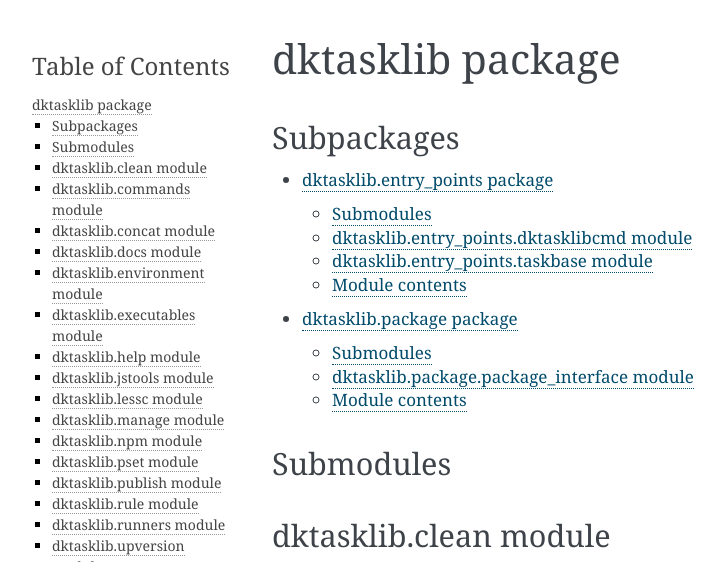
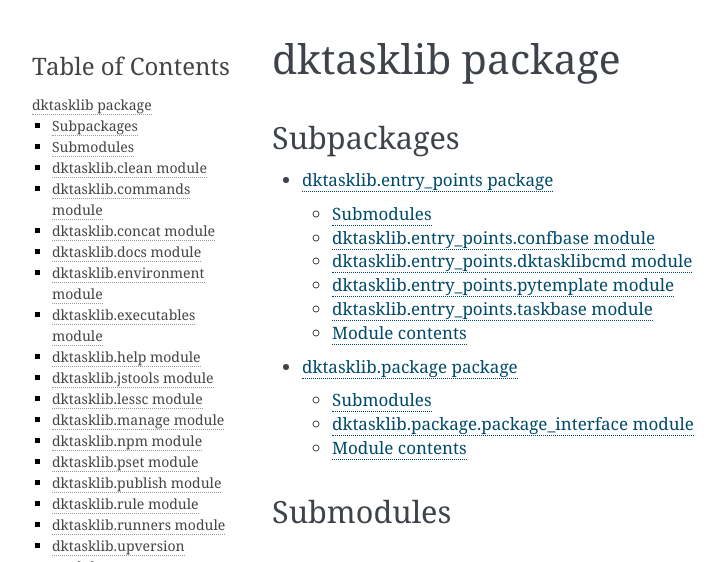
Before and after one commit to datakortet/dk-tasklib, a Sphinx documentation site: the page built from docs/dktasklib.rst, in a window 1280 px wide and 900 px high, cut to the strip 0-562 px from the top of the window. Shown: the whole strip, without its empty margins (148-873 px from the left). Built offline with Sphinx 7.4.7, drawn with Linux system fonts in a browser that asks for light colours.

Commit message:
upversion

```diff
--- a/docs/dktasklib.entry_points.rst
+++ b/docs/dktasklib.entry_points.rst
@@ -1,19 +1,35 @@
-dktasklib\.entry\_points package
-================================
+dktasklib.entry\_points package
+===============================
 
 Submodules
 ----------
 
-dktasklib\.entry\_points\.dktasklibcmd module
----------------------------------------------
+dktasklib.entry\_points.confbase module
+---------------------------------------
+
+.. automodule:: dktasklib.entry_points.confbase
+    :members:
+    :undoc-members:
+    :show-inheritance:
+
+dktasklib.entry\_points.dktasklibcmd module
+-------------------------------------------
 
 .. automodule:: dktasklib.entry_points.dktasklibcmd
     :members:
     :undoc-members:
     :show-inheritance:
 
-dktasklib\.entry\_points\.taskbase module
+dktasklib.entry\_points.pytemplate module
 -----------------------------------------
+
+.. automodule:: dktasklib.entry_points.pytemplate
+    :members:
+    :undoc-members:
+    :show-inheritance:
+
+dktasklib.entry\_points.taskbase module
+---------------------------------------
 
 .. automodule:: dktasklib.entry_points.taskbase
     :members:
--- a/docs/dktasklib.rst
+++ b/docs/dktasklib.rst
@@ -12,168 +12,168 @@
 Submodules
 ----------
 
-dktasklib\.clean module
------------------------
+dktasklib.clean module
+----------------------
 
 .. automodule:: dktasklib.clean
     :members:
     :undoc-members:
     :show-inheritance:
 
-dktasklib\.commands module
---------------------------
+dktasklib.commands module
+-------------------------
 
 .. automodule:: dktasklib.commands
     :members:
     :undoc-members:
     :show-inheritance:
 
-dktasklib\.concat module
-------------------------
+dktasklib.concat module
+-----------------------
 
 .. automodule:: dktasklib.concat
     :members:
     :undoc-members:
     :show-inheritance:
 
-dktasklib\.docs module
-----------------------
+dktasklib.docs module
+---------------------
 
 .. automodule:: dktasklib.docs
     :members:
     :undoc-members:
     :show-inheritance:
 
-dktasklib\.environment module
------------------------------
+dktasklib.environment module
+----------------------------
 
 .. automodule:: dktasklib.environment
     :members:
     :undoc-members:
     :show-inheritance:
 
-dktasklib\.executables module
------------------------------
+dktasklib.executables module
+----------------------------
 
 .. automodule:: dktasklib.executables
     :members:
     :undoc-members:
     :show-inheritance:
 
-dktasklib\.help module
-----------------------
+dktasklib.help module
+---------------------
 
 .. automodule:: dktasklib.help
     :members:
     :undoc-members:
     :show-inheritance:
 
-dktasklib\.jstools module
--------------------------
+dktasklib.jstools module
+------------------------
 
 .. automodule:: dktasklib.jstools
     :members:
     :undoc-members:
     :show-inheritance:
 
-dktasklib\.lessc module
------------------------
+dktasklib.lessc module
+----------------------
 
 .. automodule:: dktasklib.lessc
     :members:
     :undoc-members:
     :show-inheritance:
 
-dktasklib\.manage module
-------------------------
+dktasklib.manage module
+-----------------------
 
 .. automodule:: dktasklib.manage
     :members:
     :undoc-members:
     :show-inheritance:
 
-dktasklib\.npm module
----------------------
+dktasklib.npm module
+--------------------
 
 .. automodule:: dktasklib.npm
     :members:
     :undoc-members:
     :show-inheritance:
 
-dktasklib\.pset module
-----------------------
+dktasklib.pset module
+---------------------
 
 .. automodule:: dktasklib.pset
     :members:
     :undoc-members:
     :show-inheritance:
 
-dktasklib\.publish module
--------------------------
+dktasklib.publish module
+------------------------
 
 .. automodule:: dktasklib.publish
     :members:
     :undoc-members:
     :show-inheritance:
 
-dktasklib\.rule module
-----------------------
+dktasklib.rule module
+---------------------
 
 .. automodule:: dktasklib.rule
     :members:
     :undoc-members:
     :show-inheritance:
 
-dktasklib\.runners module
--------------------------
+dktasklib.runners module
+------------------------
 
 .. automodule:: dktasklib.runners
     :members:
     :undoc-members:
     :show-inheritance:
 
-dktasklib\.upversion module
----------------------------
+dktasklib.upversion module
+--------------------------
 
 .. automodule:: dktasklib.upversion
     :members:
     :undoc-members:
     :show-inheritance:
 
-dktasklib\.urlinliner module
-----------------------------
+dktasklib.urlinliner module
+---------------------------
 
 .. automodule:: dktasklib.urlinliner
     :members:
     :undoc-members:
     :show-inheritance:
 
-dktasklib\.utils module
------------------------
+dktasklib.utils module
+----------------------
 
 .. automodule:: dktasklib.utils
     :members:
     :undoc-members:
     :show-inheritance:
 
-dktasklib\.version module
--------------------------
+dktasklib.version module
+------------------------
 
 .. automodule:: dktasklib.version
     :members:
     :undoc-members:
     :show-inheritance:
 
-dktasklib\.watch module
------------------------
+dktasklib.watch module
+----------------------
 
 .. automodule:: dktasklib.watch
     :members:
     :undoc-members:
     :show-inheritance:
 
-dktasklib\.wintask module
--------------------------
+dktasklib.wintask module
+------------------------
 
 .. automodule:: dktasklib.wintask
     :members:
--- a/docs/ext/autotaskdoc.py
+++ b/docs/ext/autotaskdoc.py
@@ -105,7 +105,7 @@
 from docutils import nodes
 from docutils.statemachine import StringList
 from invoke.parser import Parser
-from sphinx.util.compat import Directive
+from docutils.parsers.rst import Directive
 
 
 class AutoTaskdocDirective(Directive):
--- a/docs/index.rst
+++ b/docs/index.rst
@@ -10,6 +10,8 @@
 
    develop
 
+.. include:: modules
+
 Indices and tables
 ==================
 
```
Also changed, not shown: docs/dktasklib.package.rst (+4 -4 lines), 1 other file.
